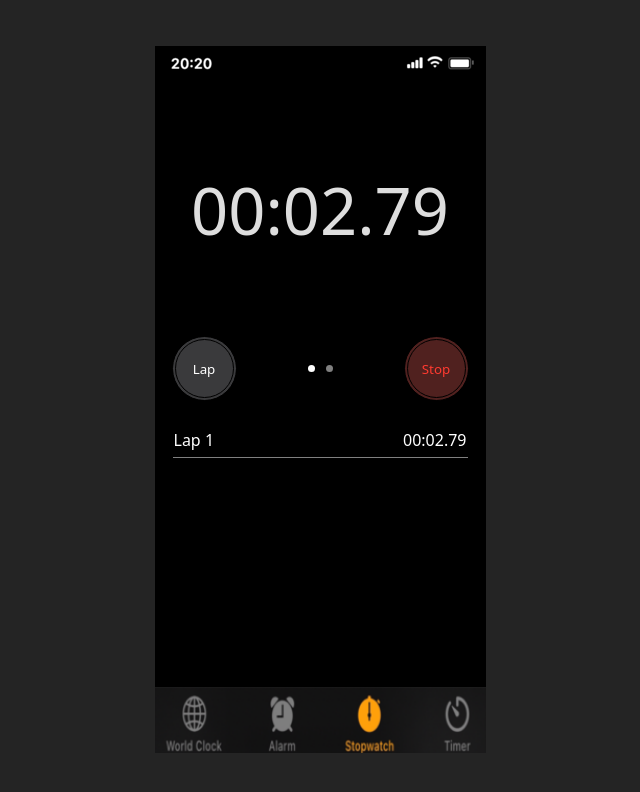
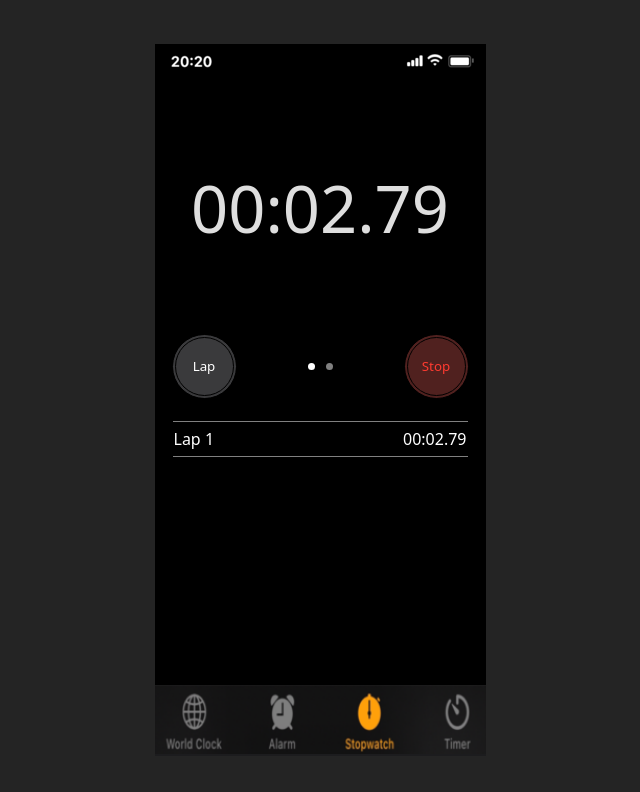
Before and after one commit to sarrailhadaptive/stopwatch-react-useReducer, a React (Vite) app: page / in a window 1280 px wide. Both pictures are taken after a click on the button "Start". Shown: the top 792 px of the page, without its empty margins (320-960 px from the left). Built offline with nearby package versions, Linux system fonts and the light colour scheme.

Commit message:
Fixed top border of first lap. Took away overscroll-bounce

```diff
--- a/src/App.css
+++ b/src/App.css
@@ -11,6 +11,7 @@
   font-family: system-ui, -apple-system, BlinkMacSystemFont, "Segoe UI", Roboto,
     Oxygen, Ubuntu, Cantarell, "Open Sans", "Helvetica Neue", sans-serif;
   font-weight: 300;
+  overscroll-behavior: none;
 }
 
 .main-timer-section {
@@ -33,6 +34,7 @@
   width: var(--screen-width);
   height: 66px;
   overflow: hidden;
+  padding-bottom: 5px;
 }
 
 .footer img {
--- a/src/components/LapsTable/LapsTable.css
+++ b/src/components/LapsTable/LapsTable.css
@@ -5,6 +5,7 @@
   overflow: auto;
   /* HIDING SCROLLBAR STYLE IN IE AND SAFARI */
   -ms-overflow-style: none;
+  overscroll-behavior: auto;
 }
 
 .lap-table-section::-webkit-scrollbar {
@@ -16,7 +17,7 @@ table {
   padding: 10px 16px 0 16px;
 }
 
-tbody:first-of-type {
+.first-lap {
   border-top: solid 0.1px gray;
 }
 
--- a/src/components/LapsTable/LapsTable.jsx
+++ b/src/components/LapsTable/LapsTable.jsx
@@ -19,7 +19,7 @@ export default function LapsSection({ elapsedTime, lapNumber, lapRows }) {
   const currentLap = () => {
     return (
       <tbody>
-        <tr>
+        <tr className="first-lap">
           <td>Lap {lapNumber}</td>
           <td>
             {transformTime(
```
